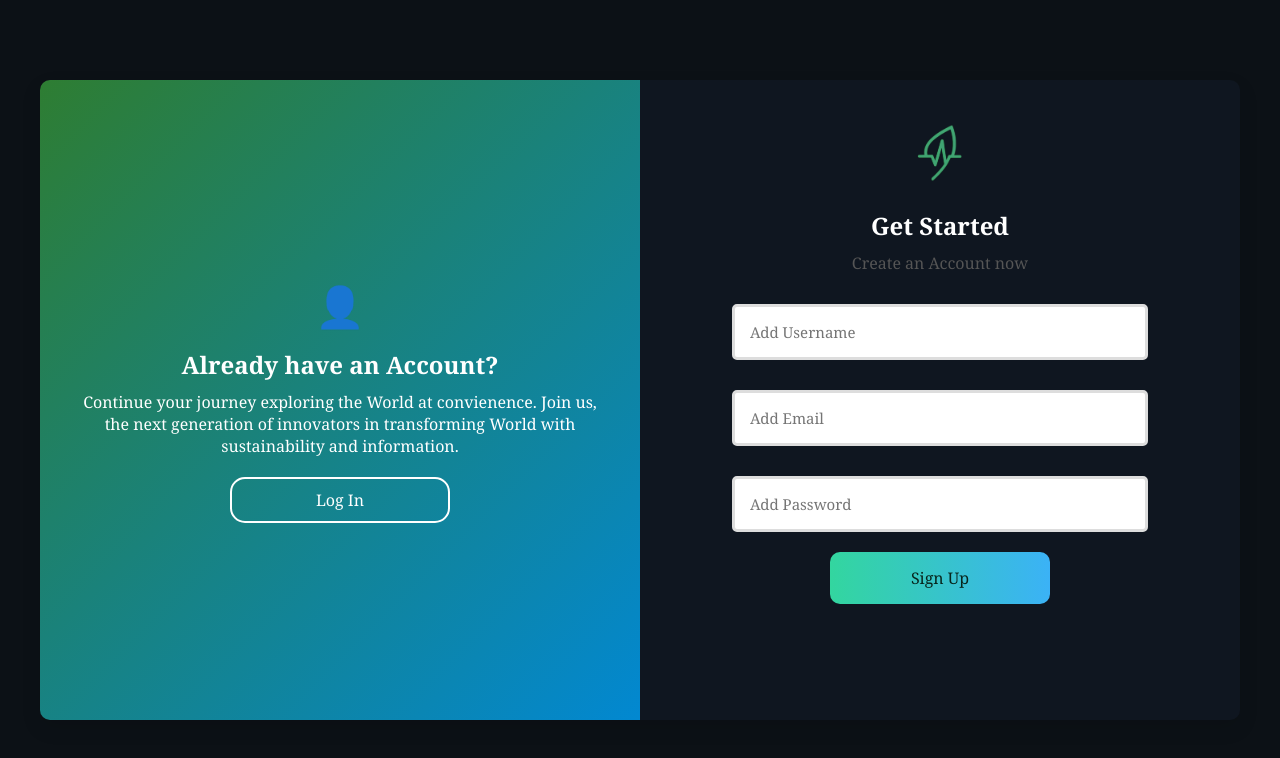
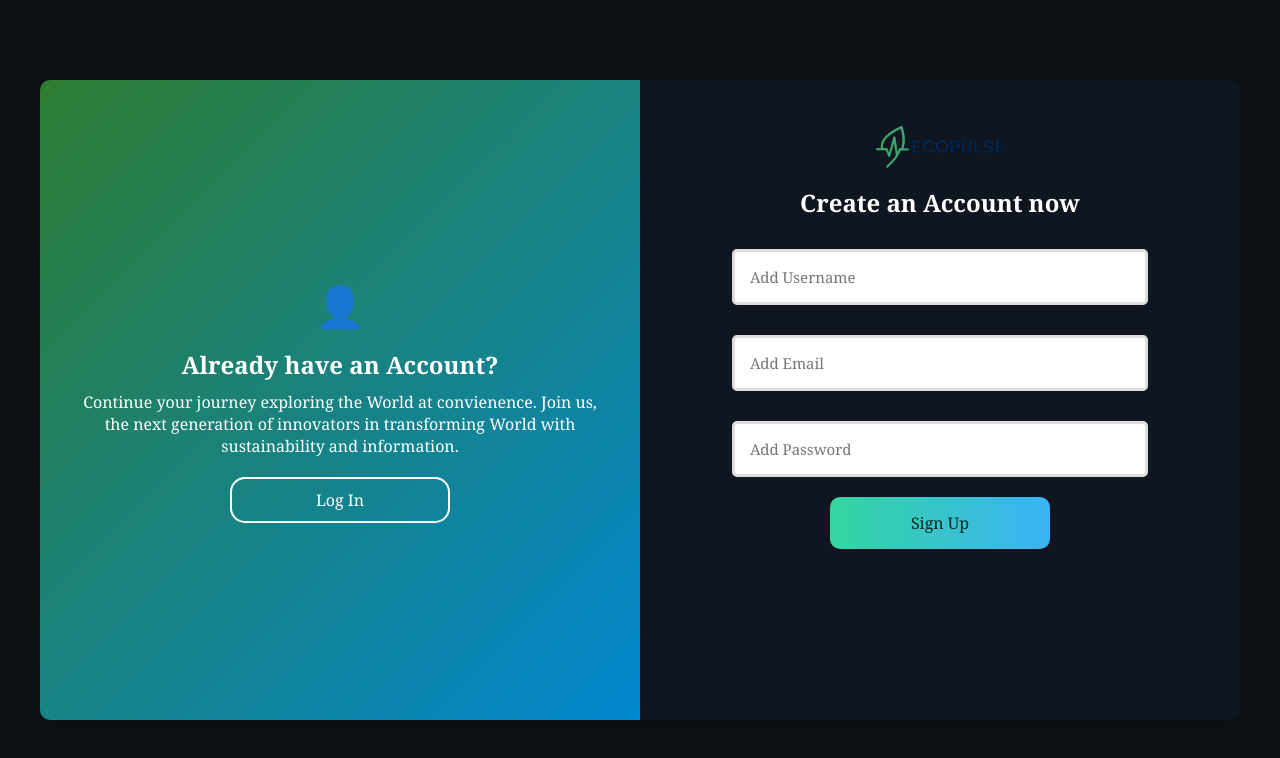
Before and after one commit to Ogbonna5/Qaps1, a plain HTML site: page signup.html in a window 1280 px wide. Drawn offline with Linux system fonts and the light colour scheme.

Commit message:
third commit

```diff
--- a/signup.html
+++ b/signup.html
@@ -47,7 +47,8 @@
     .icon {
       font-size: 40px;
       color: #2e7d32;
-      margin-bottom: 15px;
+      margin-top: 0px;
+      margin-bottom: 0px;
     }
     .input-group { margin: 30px 0; text-align: center;}
     .input-group input {
@@ -172,9 +173,8 @@
       </div>
       <!-- Left: Login Form -->
       <div class="login-left" style="justify-content: center; align-items: center; text-align: center;">
-        <div class="icon"><img src="EcoPulse Logo Design.png" style="width: 10%;"></div>
-        <h2>Get Started</h2>
-        <p>Create an Account now</p>
+        <div class="icon"><img src="EcoPulse Logo Design1.png" style="width: 30%; padding: 0;"></div>
+        <h2>Create an Account now</h2>
         <form id="signupForm" style="align-items: center; justify-content: center;">
           <div class="input-group">
             <input type="name" id="signupUsername" placeholder="Add Username" required>
```
Also changed, not shown: index.html (+2 -2 lines), EcoPulse Logo Design1.png (added).
